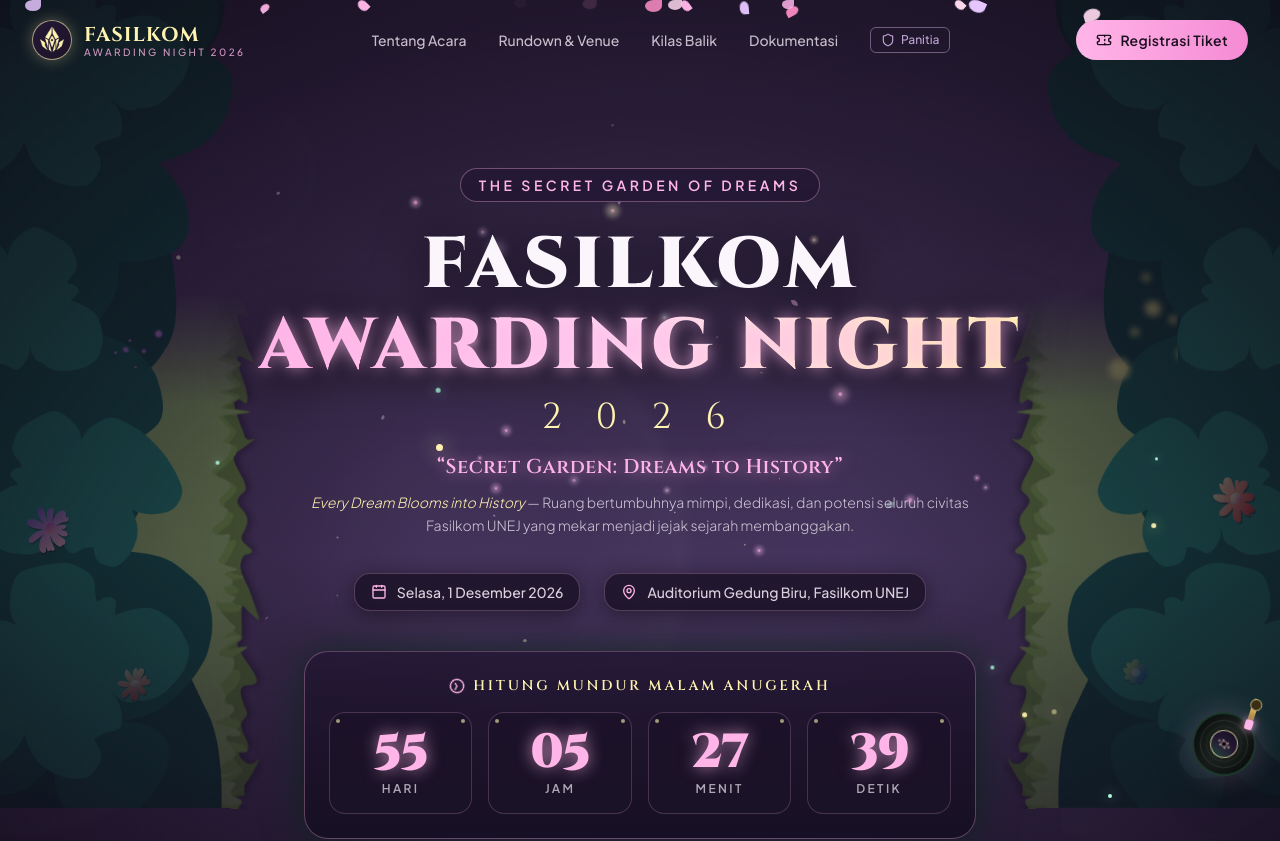
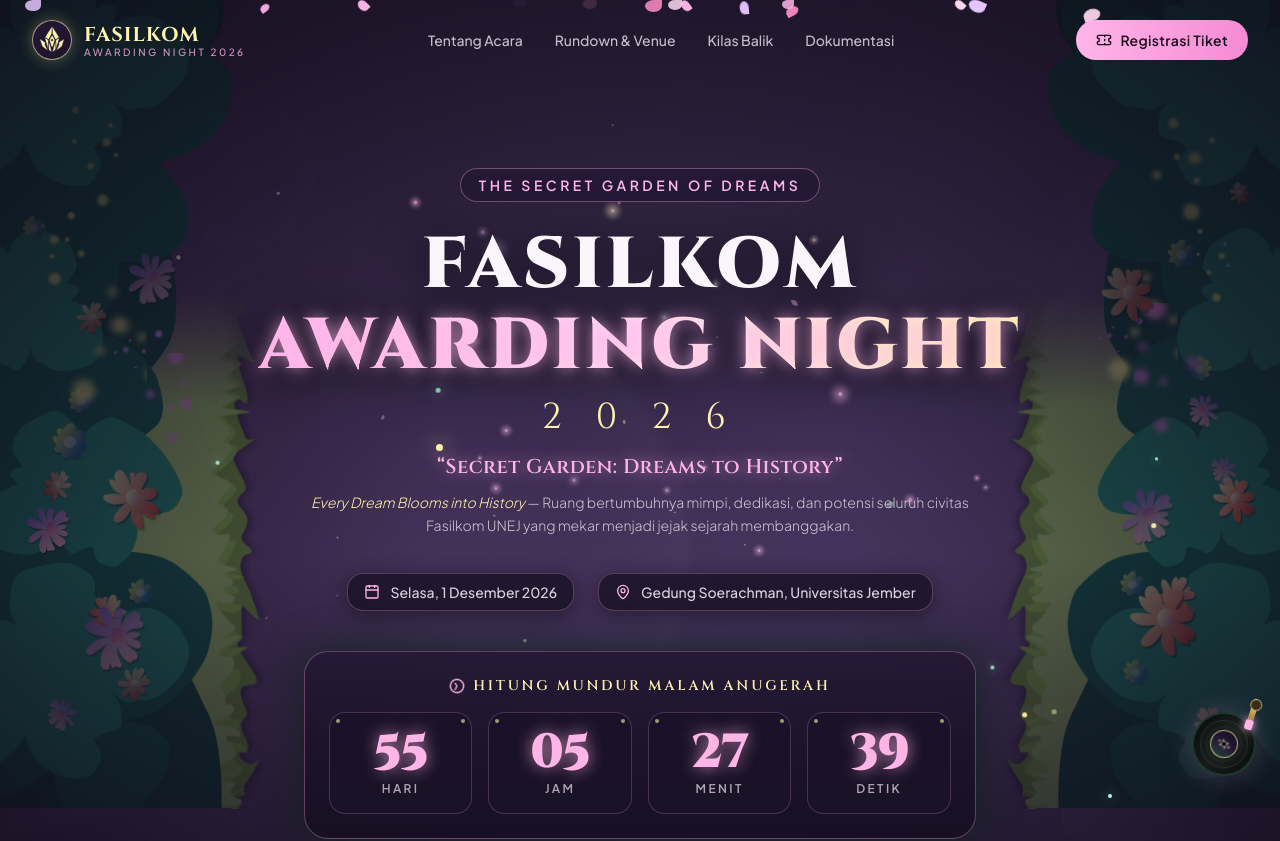
Before and after one commit to felixcvn/web-regist-awarding, a Next.js app: page / in a window 1280 px wide. Shown: the top 841 px of the page. Built offline with nearby package versions, Linux system fonts and the light colour scheme.

Commit message:
refactor: remove unused components and update visuals in Footer, Gallery, GardenFrame, Hero, and Navbar

```diff
--- a/src/components/Footer.tsx
+++ b/src/components/Footer.tsx
@@ -1,6 +1,4 @@
 import React from 'react';
-import Link from 'next/link';
-import { Shield } from 'lucide-react';
 import GardenArtwork, { GARDEN_IMAGES } from './GardenArtwork';
 
 export default function Footer() {
@@ -58,12 +56,6 @@
           <a href="#galeri" className="hover:text-bloom-pink transition-colors">
             Dokumentasi
           </a>
-          <Link
-            href="/admin/scan"
-            className="text-lavender hover:text-gold flex items-center gap-1 font-medium transition-colors"
-          >
-            <Shield className="w-3.5 h-3.5" /> Portal Panitia
-          </Link>
         </div>
       </div>
     </footer>
--- a/src/components/Gallery.tsx
+++ b/src/components/Gallery.tsx
@@ -77,15 +77,15 @@
           </div>
         </ScrollReveal>
 
-        {/* Gallery Grid — framed by garden arches */}
+        {/* Gallery Grid — rectangular photo frames */}
         <div className="grid grid-cols-1 sm:grid-cols-2 lg:grid-cols-3 gap-6 md:gap-8">
           {galleryItems.map((item, idx) => (
             <ScrollReveal key={item.id} animation="zoom-in" delay={idx * 80}>
-              <div className="group relative pt-6 px-2">
-                {/* arch frame */}
-                <div className="relative aspect-[4/5] rounded-t-[45%] rounded-b-[1.5rem] border-2 border-bloom-pink/30 group-hover:border-gold/70 transition-colors duration-500 shadow-xl overflow-hidden bg-surface-base">
-                  {/* inner hairline arch */}
-                  <div className="absolute inset-2 rounded-t-[45%] rounded-b-xl border border-bloom-pink/20 pointer-events-none z-20" />
+              <div className="group relative p-2">
+                {/* rectangular frame */}
+                <div className="relative aspect-[4/3] rounded-2xl border-2 border-bloom-pink/30 group-hover:border-gold/70 transition-colors duration-500 shadow-xl overflow-hidden bg-surface-base">
+                  {/* inner hairline frame */}
+                  <div className="absolute inset-2 rounded-xl border border-bloom-pink/20 pointer-events-none z-20" />
                   <Image
                     src={item.image}
                     alt={item.alt}
@@ -93,13 +93,10 @@
                     unoptimized
                     className="object-cover object-center transition-transform duration-700 ease-out group-hover:scale-108"
                   />
-                  {/* inner glow from within the arch on hover */}
+                  {/* inner glow on hover */}
                   <div className="absolute inset-0 z-10 bg-[radial-gradient(circle_at_50%_120%,rgba(255,181,232,0.35),transparent_60%)] opacity-0 group-hover:opacity-100 transition-opacity duration-500" />
                   <div className="absolute inset-0 z-10 bg-gradient-to-t from-surface-base/70 via-transparent to-transparent" />
                 </div>
-
-                {/* top keystone ornament */}
-                <div className="absolute top-0 left-1/2 -translate-x-1/2 w-3 h-3 rounded-full bg-gradient-to-br from-gold to-bloom-pink-deep shadow-[0_0_12px_rgba(255,181,232,0.6)] z-30" />
               </div>
             </ScrollReveal>
           ))}
--- a/src/components/GardenFrame.tsx
+++ b/src/components/GardenFrame.tsx
@@ -49,16 +49,94 @@
         interaction="swaySoft"
         className="fixed bottom-[30vh] left-[1vw] w-[5vw] origin-bottom scale-x-[-1]"
       />
+      {/* dressing: extra blooms climbing the bush for a fuller garden */}
+      <GardenArtwork
+        src={GARDEN_IMAGES.flowerMini2}
+        interaction="swaySoft"
+        className="fixed bottom-[42vh] left-[4vw] w-[3.5vw] origin-bottom opacity-85"
+      />
+      <GardenArtwork
+        src={GARDEN_IMAGES.flowerCream}
+        interaction="swaySoft"
+        className="fixed bottom-[20vh] left-[6vw] w-[4vw] origin-bottom opacity-90 scale-x-[-1]"
+      />
       {/* dressing: cluster drifting near the grass crest */}
       <GardenArtwork
         src={GARDEN_IMAGES.clusterSmall2}
         interaction="float"
         className="fixed bottom-[54vh] left-[8vw] w-[5vw]"
       />
+      <GardenArtwork
+        src={GARDEN_IMAGES.clusterSmall3}
+        interaction="float"
+        className="fixed bottom-[64vh] left-[3vw] w-[4vw] opacity-85"
+      />
       {/* dressing: tiny bloom at the roots */}
       <GardenArtwork
         src={GARDEN_IMAGES.flowerSoft}
         className="fixed bottom-[12vh] left-[9vw] w-[3vw] opacity-70"
+      />
+      {/* dressing: doubled blooms for a lush garden look */}
+      <GardenArtwork
+        src={GARDEN_IMAGES.flowerPink}
+        interaction="swaySoft"
+        className="fixed bottom-[8vh] left-[3vw] w-[3.5vw] origin-bottom opacity-80 rotate-12"
+      />
+      <GardenArtwork
+        src={GARDEN_IMAGES.flowerMini}
+        interaction="swaySoft"
+        className="fixed bottom-[24vh] left-[10vw] w-[2.5vw] origin-bottom opacity-75"
+      />
+      <GardenArtwork
+        src={GARDEN_IMAGES.flowerCream}
+        interaction="swaySoft"
+        className="fixed bottom-[37vh] left-[2.5vw] w-[3vw] origin-bottom opacity-80 rotate-6 scale-x-[-1]"
+      />
+      <GardenArtwork
+        src={GARDEN_IMAGES.flowerMini2}
+        interaction="swaySoft"
+        className="fixed bottom-[48vh] left-[5.5vw] w-[2.5vw] origin-bottom opacity-75 -rotate-6"
+      />
+      <GardenArtwork
+        src={GARDEN_IMAGES.clusterBig1}
+        interaction="float"
+        className="fixed bottom-[44vh] left-[10.5vw] w-[4.5vw] opacity-80"
+      />
+      <GardenArtwork
+        src={GARDEN_IMAGES.flowerSoft}
+        interaction="swaySoft"
+        className="fixed bottom-[58vh] left-[6vw] w-[2.8vw] origin-bottom opacity-70"
+      />
+      <GardenArtwork
+        src={GARDEN_IMAGES.flowerMini}
+        interaction="swaySoft"
+        className="fixed bottom-[70vh] left-[2vw] w-[2.2vw] origin-bottom opacity-65 -rotate-12"
+      />
+      {/* dressing: oversized statement blooms for a dense garden wall */}
+      <GardenArtwork
+        src={GARDEN_IMAGES.flowerPink}
+        interaction="swaySoft"
+        className="fixed bottom-[15vh] left-[5vw] w-[7vw] origin-bottom opacity-90 rotate-3 scale-x-[-1]"
+      />
+      <GardenArtwork
+        src={GARDEN_IMAGES.flowerCream}
+        interaction="swaySoft"
+        className="fixed bottom-[33vh] left-[8vw] w-[6vw] origin-bottom opacity-85 -rotate-6"
+      />
+      <GardenArtwork
+        src={GARDEN_IMAGES.clusterBig2}
+        interaction="float"
+        className="fixed bottom-[47vh] left-[5vw] w-[6.5vw] opacity-85"
+      />
+      <GardenArtwork
+        src={GARDEN_IMAGES.flowerPink}
+        interaction="swaySoft"
+        className="fixed bottom-[61vh] left-[8.5vw] w-[5.5vw] origin-bottom opacity-80 rotate-6 scale-x-[-1]"
+      />
+      <GardenArtwork
+        src={GARDEN_IMAGES.clusterSmall1}
+        interaction="float"
+        className="fixed bottom-[74vh] left-[5vw] w-[5.5vw] opacity-80 -rotate-3"
       />
 
       {/* ── RIGHT SIDE (mirrored, loosely varied) ── */}
@@ -80,14 +158,92 @@
         interaction="swaySoft"
         className="fixed bottom-[34vh] right-[1vw] w-[4.5vw] origin-bottom"
       />
+      {/* dressing: extra blooms climbing the bush for a fuller garden */}
+      <GardenArtwork
+        src={GARDEN_IMAGES.flowerPink}
+        interaction="swaySoft"
+        className="fixed bottom-[46vh] right-[4vw] w-[3.5vw] origin-bottom opacity-85"
+      />
+      <GardenArtwork
+        src={GARDEN_IMAGES.flowerSoft}
+        interaction="swaySoft"
+        className="fixed bottom-[22vh] right-[6vw] w-[4vw] origin-bottom opacity-90"
+      />
       <GardenArtwork
         src={GARDEN_IMAGES.clusterBig2}
         interaction="float"
         className="fixed bottom-[50vh] right-[8vw] w-[6vw]"
       />
       <GardenArtwork
+        src={GARDEN_IMAGES.clusterSmall1}
+        interaction="float"
+        className="fixed bottom-[62vh] right-[3vw] w-[4vw] opacity-85"
+      />
+      <GardenArtwork
         src={GARDEN_IMAGES.flowerMini2}
         className="fixed bottom-[14vh] right-[10vw] w-[2.5vw] opacity-70"
+      />
+      {/* dressing: doubled blooms for a lush garden look */}
+      <GardenArtwork
+        src={GARDEN_IMAGES.flowerCream}
+        interaction="swaySoft"
+        className="fixed bottom-[7vh] right-[3vw] w-[3.5vw] origin-bottom opacity-80 -rotate-12"
+      />
+      <GardenArtwork
+        src={GARDEN_IMAGES.flowerMini}
+        interaction="swaySoft"
+        className="fixed bottom-[25vh] right-[10vw] w-[2.5vw] origin-bottom opacity-75"
+      />
+      <GardenArtwork
+        src={GARDEN_IMAGES.flowerPink}
+        interaction="swaySoft"
+        className="fixed bottom-[39vh] right-[2.5vw] w-[3vw] origin-bottom opacity-80 -rotate-6"
+      />
+      <GardenArtwork
+        src={GARDEN_IMAGES.flowerMini2}
+        interaction="swaySoft"
+        className="fixed bottom-[52vh] right-[5.5vw] w-[2.5vw] origin-bottom opacity-75 rotate-6 scale-x-[-1]"
+      />
+      <GardenArtwork
+        src={GARDEN_IMAGES.clusterSmall2}
+        interaction="float"
+        className="fixed bottom-[56vh] right-[10.5vw] w-[4.5vw] opacity-80"
+      />
+      <GardenArtwork
+        src={GARDEN_IMAGES.flowerMini}
+        interaction="swaySoft"
+        className="fixed bottom-[66vh] right-[6vw] w-[2.8vw] origin-bottom opacity-70"
+      />
+      <GardenArtwork
+        src={GARDEN_IMAGES.flowerCream}
+        interaction="swaySoft"
+        className="fixed bottom-[74vh] right-[2vw] w-[2.2vw] origin-bottom opacity-65 rotate-12"
+      />
+      {/* dressing: oversized statement blooms for a dense garden wall */}
+      <GardenArtwork
+        src={GARDEN_IMAGES.flowerCream}
+        interaction="swaySoft"
+        className="fixed bottom-[17vh] right-[5vw] w-[7vw] origin-bottom opacity-90 -rotate-3"
+      />
+      <GardenArtwork
+        src={GARDEN_IMAGES.flowerPink}
+        interaction="swaySoft"
+        className="fixed bottom-[31vh] right-[8vw] w-[6vw] origin-bottom opacity-85 rotate-6 scale-x-[-1]"
+      />
+      <GardenArtwork
+        src={GARDEN_IMAGES.clusterBig1}
+        interaction="float"
+        className="fixed bottom-[45vh] right-[5vw] w-[6.5vw] opacity-85 scale-x-[-1]"
+      />
+      <GardenArtwork
+        src={GARDEN_IMAGES.flowerCream}
+        interaction="swaySoft"
+        className="fixed bottom-[59vh] right-[8.5vw] w-[5.5vw] origin-bottom opacity-80 -rotate-6"
+      />
+      <GardenArtwork
+        src={GARDEN_IMAGES.clusterSmall3}
+        interaction="float"
+        className="fixed bottom-[72vh] right-[5vw] w-[5.5vw] opacity-80 rotate-3 scale-x-[-1]"
       />
 
       {/* floating glow wisps mid-screen for extra liveliness */}
--- a/src/components/Hero.tsx
+++ b/src/components/Hero.tsx
@@ -58,7 +58,7 @@
           </div>
           <div className="flex items-center gap-2.5 px-4 py-2 rounded-2xl bg-surface-card-2/85 border border-bloom-pink/25 shadow-[0_4px_20px_rgba(0,0,0,0.4)] backdrop-blur-md hover:border-bloom-pink/50 transition-colors">
             <MapPin className="w-4 h-4 text-bloom-pink" />
-            <span>Auditorium Gedung Biru, Fasilkom UNEJ</span>
+            <span>Gedung Soerachman, Universitas Jember</span>
           </div>
         </div>
 
--- a/src/components/Navbar.tsx
+++ b/src/components/Navbar.tsx
@@ -3,7 +3,7 @@
 import React, { useState, useEffect } from 'react';
 import Link from 'next/link';
 import Image from 'next/image';
-import { Shield, Menu, X, Ticket } from 'lucide-react';
+import { Menu, X, Ticket } from 'lucide-react';
 
 export default function Navbar() {
   const [scrolled, setScrolled] = useState(false);
@@ -67,14 +67,6 @@
           >
             Dokumentasi
           </a>
-          <Link
-            href="/admin/scan"
-              className="text-lavender/80 hover:text-lavender flex items-center gap-1.5 px-2.5 py-1 rounded-md border border-lavender/40 text-xs transition-colors hover:border-lavender/60"
-            title="Portal Scanner Panitia"
-          >
-            <Shield className="w-3.5 h-3.5" />
-            Panitia
-          </Link>
         </nav>
 
         {/* Registration CTA */}
@@ -129,13 +121,6 @@
           >
             Dokumentasi
           </a>
-          <Link
-            href="/admin/scan"
-            onClick={() => setMobileMenuOpen(false)}
-            className="flex items-center gap-2 text-lavender text-sm py-1"
-          >
-            <Shield className="w-4 h-4" /> Portal Panitia
-          </Link>
           <a
             href="#registrasi"
             onClick={() => setMobileMenuOpen(false)}
```
